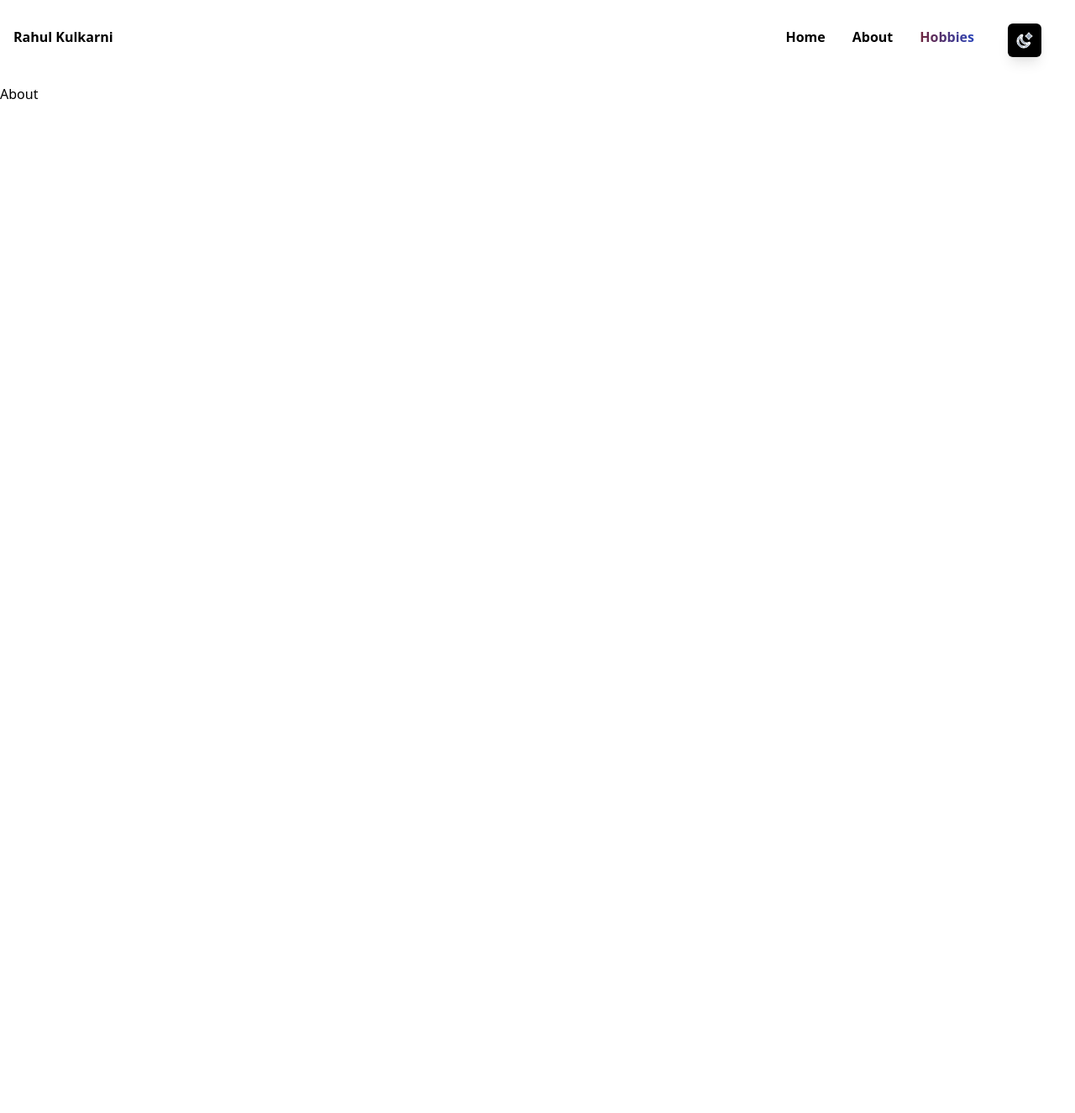
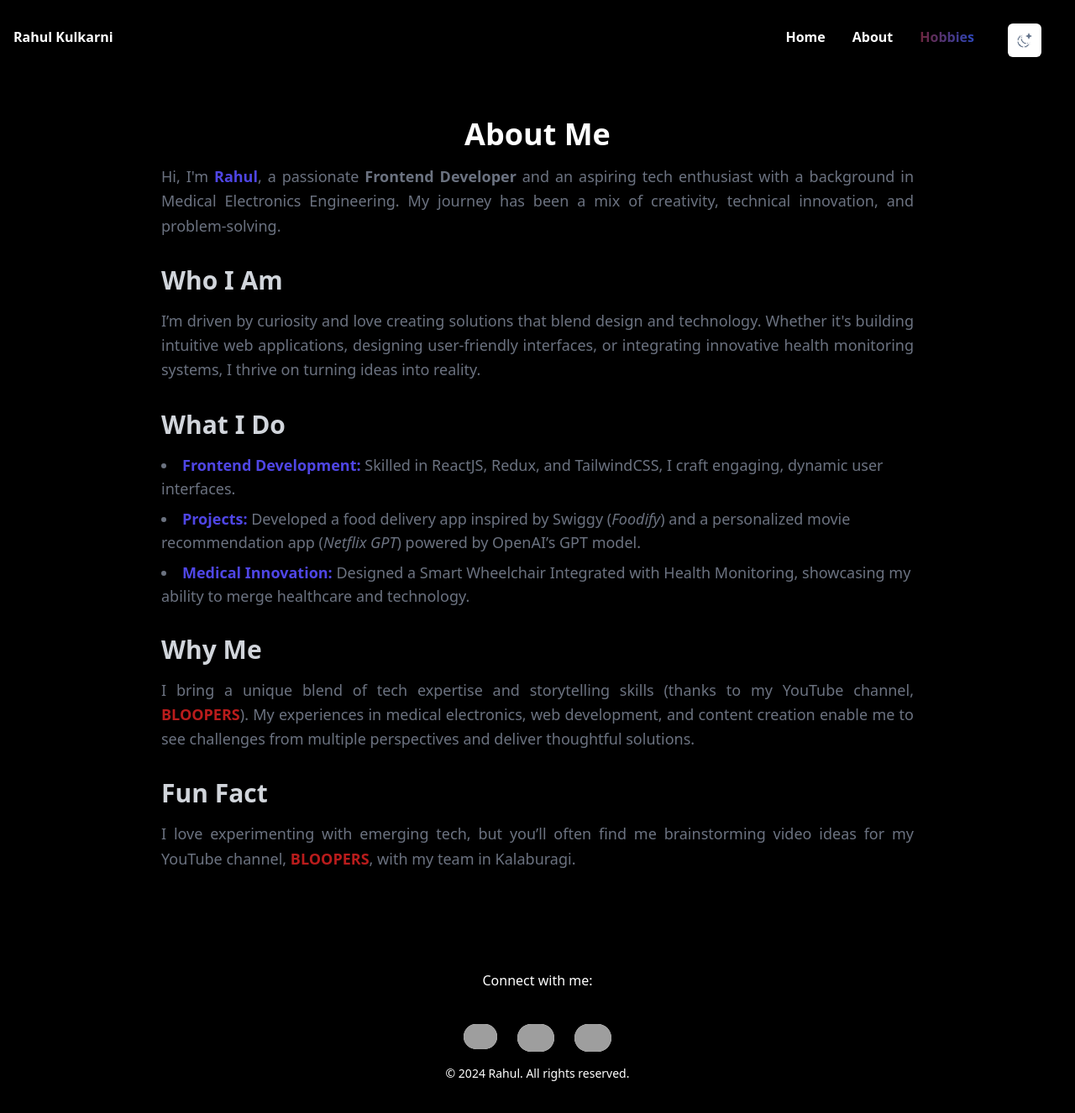
Before and after one commit to rahulrk85/rahul_porto, a React (Create React App) app: page /about in a window 1280 px wide. Shown: the whole page at 84% size. Before the commit the page ends 800 px from the top, so only its background shows below. Built offline with nearby package versions, Linux system fonts and the light colour scheme; grey boxes are pictures that could not be loaded.

Commit message:
project update

```diff
--- a/src/App.css
+++ b/src/App.css
@@ -42,3 +42,25 @@
   -ms-overflow-style: none; /* Internet Explorer */
   scrollbar-width: none; /* Firefox */
 }
+
+.four{
+    background-color: #B4E380;
+}
+
+.three{
+    background-color: #88D66C;
+}
+
+.two{
+    background-color: #CBE2B5;
+}
+
+.one{
+    background-color: #91DDCF;
+}
+.bgdarkcolor{
+    background-color: #311D3F;
+}
+.bgcolor{
+    background-color: #C4DFDF;
+}
--- a/src/App.js
+++ b/src/App.js
@@ -8,6 +8,7 @@ import About from './components/About';
 import NotFound from './components/NotFound';
 
 function App() {
+  document.documentElement.classList.add("dark");
   return (
       <BrowserRouter>
       <Header />
--- a/src/components/About.js
+++ b/src/components/About.js
@@ -1,9 +1,64 @@
-import React from 'react'
+import React from 'react';
+import "../App.css"
+import Footer from './Footer';
 
 const About = () => {
   return (
-    <div>About</div>
-  )
-}
+    <>
+    <div className="bg-gray-50 py-10 px-4 sm:px-8 lg:px-16 dark:text-white dark:bg-black">
+      <div className="max-w-4xl mx-auto">
+        {/* About Me */}
+        <section className="mb-8">
+          <h1 className="text-4xl font-bold mb-4 text-center">About Me</h1>
+          <p className="text-gray-500 text-lg leading-relaxed text-justify">
+            Hi, I'm <span className="text-indigo-600 font-semibold">Rahul</span>, a passionate <span className="font-semibold">Frontend Developer</span> and an aspiring tech enthusiast with a background in Medical Electronics Engineering. My journey has been a mix of creativity, technical innovation, and problem-solving.
+          </p>
+        </section>
 
-export default About
+        {/* Who I Am */}
+        <section className="mb-8">
+          <h1 className="text-3xl font-semibold mb-4 text-black dark:text-gray-300">Who I Am</h1>
+          <p className="text-gray-500 text-lg leading-relaxed text-justify">
+            I’m driven by curiosity and love creating solutions that blend design and technology. Whether it's building intuitive web applications, designing user-friendly interfaces, or integrating innovative health monitoring systems, I thrive on turning ideas into reality.
+          </p>
+        </section>
+
+        {/* What I Do */}
+        <section className="mb-8">
+          <h1 className="text-3xl font-semibold text-black dark:text-gray-300 mb-4">What I Do</h1>
+          <ul className="list-disc list-inside text-gray-500 text-lg space-y-2">
+            <li>
+              <span className="font-semibold text-indigo-600">Frontend Development:</span> Skilled in ReactJS, Redux, and TailwindCSS, I craft engaging, dynamic user interfaces.
+            </li>
+            <li>
+              <span className="font-semibold text-indigo-600">Projects:</span> Developed a food delivery app inspired by Swiggy (<span className="italic">Foodify</span>) and a personalized movie recommendation app (<span className="italic">Netflix GPT</span>) powered by OpenAI’s GPT model.
+            </li>
+            <li>
+              <span className="font-semibold text-indigo-600">Medical Innovation:</span> Designed a Smart Wheelchair Integrated with Health Monitoring, showcasing my ability to merge healthcare and technology.
+            </li>
+          </ul>
+        </section>
+
+        {/* Why Me */}
+        <section className="mb-8">
+          <h1 className="text-3xl font-semibold text-black dark:text-gray-300 mb-4">Why Me</h1>
+          <p className="text-gray-500 text-lg leading-relaxed text-justify">
+            I bring a unique blend of tech expertise and storytelling skills (thanks to my YouTube channel, <span className="font-semibold text-red-700"><a href='https://www.youtube.com/@BLOOPERS85'>BLOOPERS</a></span>). My experiences in medical electronics, web development, and content creation enable me to see challenges from multiple perspectives and deliver thoughtful solutions.
+          </p>
+        </section>
+
+        {/* Fun Fact */}
+        <section>
+          <h1 className="text-3xl font-semibold text-black dark:text-gray-300 mb-4">Fun Fact</h1>
+          <p className="text-gray-500 text-lg leading-relaxed text-justify">
+            I love experimenting with emerging tech, but you’ll often find me brainstorming video ideas for my YouTube channel, <span className="font-semibold text-red-700"><a href='https://www.youtube.com/@BLOOPERS85'>BLOOPERS</a></span>, with my team in Kalaburagi.
+          </p>
+        </section>
+      </div>
+    </div>
+    <Footer/>
+    </>
+  );
+};
+
+export default About;
--- a/src/components/Body.js
+++ b/src/components/Body.js
@@ -3,6 +3,7 @@ import TechStack from './TechStack'
 import Inrto from './Inrto'
 import Projects from './Projects'
 import Profile from './Profile'
+import Footer from './Footer'
 
 const Body = () => {
   return (
@@ -17,10 +18,7 @@ const Body = () => {
       <div className='flex justify-center'>
         <Projects/>
       </div>
-
-
-
-
+      <Footer/>
     </div>
   )
 }
--- /dev/null
+++ b/src/components/Footer.js
@@ -0,0 +1,55 @@
+import React from 'react';
+import "../App.css"
+import { Github, Instagram, LinkedIn } from '../utils/constant';
+
+const Footer = () => {
+  const currentYear = new Date().getFullYear();
+
+  return (
+    <footer className="bg-blue-500 dark:text-white py-6 h-[250px] bgcolor text-black dark:bg-black">
+      <div className="max-w-7xl mx-auto px-4 sm:px-6 lg:px-8 text-center mt-[30px]">
+        <br/>
+        <p className="text-sm sm:text-base mb-4">
+          Connect with me:
+        </p>
+        <br></br>
+        <ul className="flex justify-center space-x-6 mb-4">
+          <li>
+            <a
+              href="https://github.com/rahulrk85"
+              target="_blank"
+              rel="noopener noreferrer"
+              className="text-blue-400 hover:text-blue-500 transition-colors"
+            >
+              <img alt='instagram' className='w-10 hover:opacity-80 dark:bg-white rounded-full' src={Github}/>
+            </a>
+          </li>
+          <li>
+            <a
+              href="https://www.linkedin.com/in/rahul-kulkarni-9229a6293/"
+              target="_blank"
+              rel="noopener noreferrer"
+              className="text-blue-400 hover:text-blue-500 transition-colors"
+            >
+              <img alt='instagram' className='w-11 hover:opacity-80 dark:bg-white rounded-3xl' src={LinkedIn}/>
+            </a>
+          </li>
+          <li>
+            <a
+              href="https://www.instagram.com/rahulkulkarni_85/"
+              target="_blank"
+              rel="noopener noreferrer"
+              className="text-blue-400 hover:text-blue-500 transition-colors"
+            >
+              <img alt='instagram' className='w-11 hover:opacity-80 dark:bg-white rounded-3xl' src={Instagram}/>
+            </a>
+          </li>
+        </ul>
+        <p className="text-xs sm:text-sm mt-4">&copy; {currentYear} Rahul. All rights reserved.</p>
+      </div>
+
+    </footer>
+  );
+};
+
+export default Footer;
--- a/src/components/Header.js
+++ b/src/components/Header.js
@@ -1,5 +1,6 @@
 import React from 'react'
 import { Link } from 'react-router-dom';
+import "../App.css"
 
 const Header = () => {
 
@@ -11,7 +12,7 @@ const Header = () => {
 
 
   return (
-    <div className=' flex justify-between py-8 px-4 font-bold dark:bg-black dark:text-white '>
+    <div className=' flex justify-between py-8 px-4 font-bold dark:bg-black dark:text-white bgcolor'>
         <Link to="/"><h2>Rahul Kulkarni</h2></Link>
         <ul className='flex'>
             <Link to="/"><li className='hidden md:inline-block px-4'>Home</li></Link>
--- a/src/components/Inrto.js
+++ b/src/components/Inrto.js
@@ -1,5 +1,5 @@
 import React from 'react'
-import { Github, HAND, LinkedIn, git_profile, linkedIn_profile } from '../utils/constant'
+import { HAND, git_profile, linkedIn_profile } from '../utils/constant'
 
 const Inrto = () => {
   return (
@@ -7,8 +7,8 @@ const Inrto = () => {
                 <div className='flex text-3xl font-serif mb-4'><h1>Hola,</h1><img className='w-10 mx-4 -mt-2 ' alt='hand' src={HAND}/></div>
                 <p className='w-96 font-bold font-mono text-sm mb-4'>From coding in Java to scoring goals on the field, my journey intertwines technology prowess with a passion for football. Explore both in this portfolio.</p>
                 <div className='flex'>
-                <a href={git_profile}><img className='w-9 mx-3' alt='' src={Github}/></a>
-                <a href={linkedIn_profile}><img className='w-9 mx-3' alt='' src={LinkedIn}/></a>
+                <a href={git_profile}><svg width="40px" height="40px" viewBox="0 0 24 24" xmlns="http://www.w3.org/2000/svg" className=" h-6 w-6 fill-current dark:text-gray-200 dark:hover:text-blue-400"><path d="M12 .297c-6.63 0-12 5.373-12 12 0 5.303 3.438 9.8 8.205 11.385.6.113.82-.258.82-.577 0-.285-.01-1.04-.015-2.04-3.338.724-4.042-1.61-4.042-1.61C4.422 18.07 3.633 17.7 3.633 17.7c-1.087-.744.084-.729.084-.729 1.205.084 1.838 1.236 1.838 1.236 1.07 1.835 2.809 1.305 3.495.998.108-.776.417-1.305.76-1.605-2.665-.3-5.466-1.332-5.466-5.93 0-1.31.465-2.38 1.235-3.22-.135-.303-.54-1.523.105-3.176 0 0 1.005-.322 3.3 1.23.96-.267 1.98-.399 3-.405 1.02.006 2.04.138 3 .405 2.28-1.552 3.285-1.23 3.285-1.23.645 1.653.24 2.873.12 3.176.765.84 1.23 1.91 1.23 3.22 0 4.61-2.805 5.625-5.475 5.92.42.36.81 1.096.81 2.22 0 1.606-.015 2.896-.015 3.286 0 .315.21.69.825.57C20.565 22.092 24 17.592 24 12.297c0-6.627-5.373-12-12-12"></path></svg></a>
+                <a href={linkedIn_profile}><svg width="40px" height="40px" viewBox="0 0 24 24" xmlns="http://www.w3.org/2000/svg" className="mx-5 h-6 w-6 fill-current dark:text-gray-200 dark:hover:text-blue-400"><path d="M20.447 20.452h-3.554v-5.569c0-1.328-.027-3.037-1.852-3.037-1.853 0-2.136 1.445-2.136 2.939v5.667H9.351V9h3.414v1.561h.046c.477-.9 1.637-1.85 3.37-1.85 3.601 0 4.267 2.37 4.267 5.455v6.286zM5.337 7.433a2.062 2.062 0 0 1-2.063-2.065 2.064 2.064 0 1 1 2.063 2.065zm1.782 13.019H3.555V9h3.564v11.452zM22.225 0H1.771C.792 0 0 .774 0 1.729v20.542C0 23.227.792 24 1.771 24h20.451C23.2 24 24 23.227 24 22.271V1.729C24 .774 23.2 0 22.222 0h.003z"></path></svg></a>
                 </div>
     </div>
   )
--- a/src/components/ProjectCards.js
+++ b/src/components/ProjectCards.js
@@ -1,8 +1,9 @@
 import React from "react";
+import "../App.css"
 
-const ProjectCards = ({ title, overview, src, link, code }) => {
+const ProjectCards = ({ title, overview, src, link, code, color }) => {
   return (
-    <div className="flex grid-flow-col border shadow-xl rounded-xl mb-8 w-full md:w-auto">
+    <div className={`flex grid-flow-col border shadow-xl rounded-xl mb-8 w-full md:w-auto ${color} text-black`}>
       <div className="col-span-6 w-[1200px] my-7 ml-2 p-4">
         <img className="rounded-lg" alt="proImg" src={src} />
       </div>
--- a/src/utils/constant.js
+++ b/src/utils/constant.js
@@ -13,7 +13,7 @@ export const JAVA_LOGO = "https://encrypted-tbn0.gstatic.com/images?q=tbn:ANd9Gc
 
 export const REDUX_LOGO = "https://redux.js.org/img/redux.svg";
 
-export const TailWind_LOGO = "https://encrypted-tbn0.gstatic.com/images?q=tbn:ANd9GcT6rysYUqhzIGE1Btu2lJP07JafrqgdnSLclV9YyrSxJWWuiK2pGTYNM1R034Oq4DU5Ojg&usqp=CAU";
+export const TailWind_LOGO = "https://png.pngtree.com/png-clipart/20230915/original/pngtree-template-of-logo-with-blue-waves-vector-illustration-available-on-white-png-image_12198131.png";
 
 export const HAND ="https://images.emojiterra.com/google/noto-emoji/unicode-15.1/color/svg/1f44b-1f3fb.svg";
 
@@ -50,9 +50,11 @@ export const E_photo = "https://assets.ccbp.in/frontend/react-js/nxt-trendz-logi
 
 export const Food_des = "Dynamic web application built entirely using React.js. This project simulates a food ordering platform where users can explore a variety of dishes, place orders, and customize their meals, all within a seamless and intuitive user interface.";
 
-export const LinkedIn = "https://encrypted-tbn0.gstatic.com/images?q=tbn:ANd9GcRJvMWbZhdNj7pmq_kskZnAZrFV25oHAcox6g&usqp=CAU";
+export const LinkedIn = "https://img.icons8.com/?size=100&id=16166&format=png&color=000000";
 
-export const Github = "https://encrypted-tbn0.gstatic.com/images?q=tbn:ANd9GcRCHxR2C_q8ugOMQzSmMovD3ni-z1QqTopSjg&usqp=CAU";
+export const Github = "https://img.icons8.com/?size=100&id=62856&format=png&color=000000";
+
+export const Instagram = "https://img.icons8.com/?size=100&id=32320&format=png&color=000000";
 
 export const git_profile = "https://github.com/rahulrk85";
 
```
Also changed, not shown: src/components/Images.js (+3 -13 lines), src/components/Projects.js (+4 -4 lines), src/utils/instagram-logo-svgrepo-com.svg (added).
